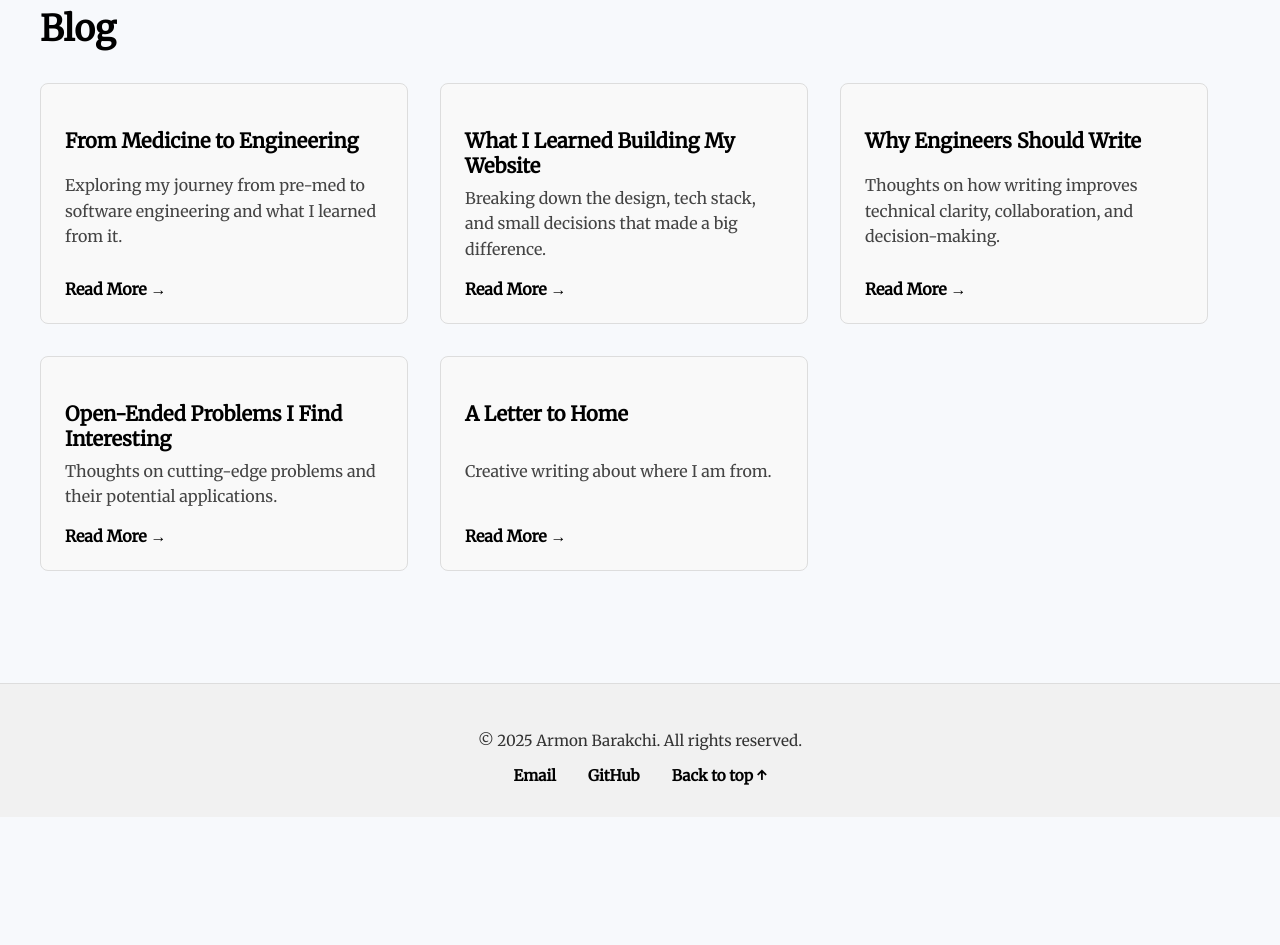
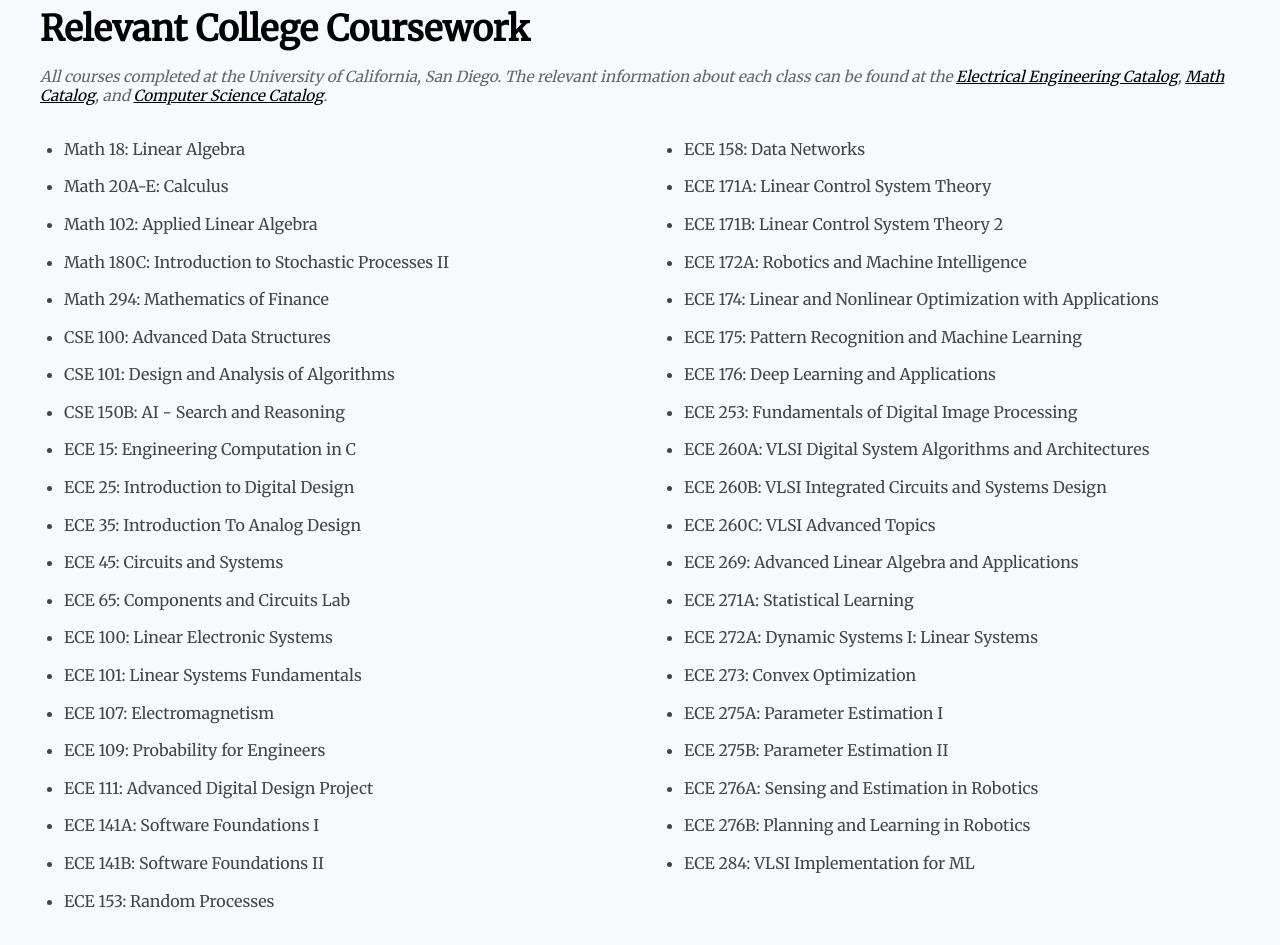
Before and after one commit to ArmonBarakchi/ArmonWebsite, a React (Create React App) app in the folder frontend/: page / in a window 1280 px wide. Shown: the part 760-1705 px from the top of the page. Before the commit the page ends 1577 px from the top, so only its background shows below. Built offline with nearby package versions, Linux system fonts and the light colour scheme.

Commit message:
Added coursework

```diff
--- a/frontend/src/components/Blogs.css
+++ b/frontend/src/components/Blogs.css
@@ -56,4 +56,9 @@
   font-weight: 700;
   color: #000;
   text-decoration: none
+
 }
+
+.blog-card a:hover {
+  text-decoration: underline;
+}
--- /dev/null
+++ b/frontend/src/components/Classes.css
@@ -0,0 +1,45 @@
+.classes-section {
+  padding: 3rem 2rem;
+  margin: 0 auto;
+  max-width: 1200px;
+  font-family: 'Merriweather', serif;
+}
+
+.classes-section h2 {
+  font-size: 2.2rem;
+  margin-bottom: 2rem;
+  font-weight: 700;
+}
+
+.classes-list {
+  columns: 2; /* You can increase this to 3 if desired */
+  column-gap: 4rem;
+  font-size: 1rem;
+  color: #444;
+  line-height: 1.6;
+  padding-left: 1.5rem;
+}
+
+.classes-list li {
+  break-inside: avoid;
+  margin-bottom: 0.75rem;
+}
+
+.course-note {
+  font-size: 0.95rem;
+  color: #666;
+  margin-top: -1rem;
+  margin-bottom: 2rem;
+  font-style: italic;
+}
+
+.course-note a {
+  color: #000000;
+  text-decoration: underline; /* always underlined */
+  transition: filter 0.2s ease;
+}
+
+.course-note a:hover {
+
+  filter: brightness(1.2);   /* slightly brighter */
+}
--- /dev/null
+++ b/frontend/src/components/Classes.js
@@ -0,0 +1,89 @@
+// src/components/Classes.js
+import React from 'react';
+import './Classes.css';
+
+const classes = [
+  'Math 18: Linear Algebra',
+  'Math 20A-E: Calculus',
+  'Math 102: Applied Linear Algebra',
+  'Math 180C: Introduction to Stochastic Processes II',
+  'Math 294: Mathematics of Finance',
+  'CSE 100: Advanced Data Structures',
+  'CSE 101: Design and Analysis of Algorithms',
+  'CSE 150B: AI - Search and Reasoning',
+  'ECE 15: Engineering Computation in C',
+  'ECE 25: Introduction to Digital Design',
+  'ECE 35: Introduction To Analog Design',
+  'ECE 45: Circuits and Systems',
+  'ECE 65: Components and Circuits Lab',
+  'ECE 100: Linear Electronic Systems',
+  'ECE 101: Linear Systems Fundamentals',
+  'ECE 107: Electromagnetism',
+  'ECE 109: Probability for Engineers',
+  'ECE 111: Advanced Digital Design Project',
+  'ECE 141A: Software Foundations I',
+  'ECE 141B: Software Foundations II',
+  'ECE 153: Random Processes',
+  'ECE 158: Data Networks',
+  'ECE 171A: Linear Control System Theory',
+  'ECE 171B: Linear Control System Theory 2',
+  'ECE 172A: Robotics and Machine Intelligence',
+  'ECE 174: Linear and Nonlinear Optimization with Applications',
+  'ECE 175: Pattern Recognition and Machine Learning',
+  'ECE 176: Deep Learning and Applications',
+  'ECE 253: Fundamentals of Digital Image Processing',
+  'ECE 260A: VLSI Digital System Algorithms and Architectures',
+  'ECE 260B: VLSI Integrated Circuits and Systems Design',
+  'ECE 260C: VLSI Advanced Topics',
+  'ECE 269: Advanced Linear Algebra and Applications',
+  'ECE 271A: Statistical Learning',
+  'ECE 272A: Dynamic Systems I: Linear Systems',
+  'ECE 273: Convex Optimization',
+  'ECE 275A: Parameter Estimation I',
+  'ECE 275B: Parameter Estimation II',
+  'ECE 276A: Sensing and Estimation in Robotics',
+  'ECE 276B: Planning and Learning in Robotics',
+  'ECE 284: VLSI Implementation for ML'
+
+];
+
+const onlineClasses = [
+    'Matlab Onramp',
+    'Simulink Fundamentals',
+    'QuantConnect Algorithmic Trading A-Z',
+    'QuantConnect Boot Camp 103 (Futures)',
+    'QuantConnect Boot Camp 101 (US Equities)'
+
+];
+
+const Classes = () => {
+  return (
+      <section className="classes-section">
+        <h2>Relevant College Coursework</h2>
+        <p className="course-note">
+          All courses completed at the University of California, San Diego. The relevant information about each class
+          can be found at the{' '}
+          <a href="https://catalog.ucsd.edu/courses/ECE.html" target="_blank" rel="noopener noreferrer">Electrical
+            Engineering Catalog</a>,{' '}
+          <a href="https://catalog.ucsd.edu/courses/MATH.html" target="_blank" rel="noopener noreferrer">Math
+            Catalog</a>, and{' '}
+          <a href="https://catalog.ucsd.edu/courses/CSE.html" target="_blank" rel="noopener noreferrer">Computer Science
+            Catalog</a>.
+        </p>
+
+        <ul className="classes-list">
+          {classes.map((course, index) => (
+              <li key={index}>{course}</li>
+          ))}
+        </ul>
+        <h2>Relevant Online Coursework</h2>
+        <ul className="classes-list">
+          {onlineClasses.map((course, index) => (
+              <li key={index}>{course}</li>
+          ))}
+        </ul>
+      </section>
+  );
+};
+
+export default Classes;
--- a/frontend/src/components/Home.js
+++ b/frontend/src/components/Home.js
@@ -3,19 +3,20 @@ import React from "react";
 import Hero from "./Hero";
 import Guides from "./Guides";
 import Blogs from "./Blogs";
-
+import Classes from "./Classes"
 import "./Home.css";
 
 //add guides back once you make them
+
 function Home() {
   return (
-    <div className="Home">
-      <Hero />
-
-
-      <hr className="section-divider"/>
-      <Blogs />
-    </div>
+      <div className="Home">
+          <Hero/>
+          <hr className="section-divider"/>
+          <Classes/>
+          <hr className="section-divider"/>
+          <Blogs/>
+      </div>
   );
 }
 
```
